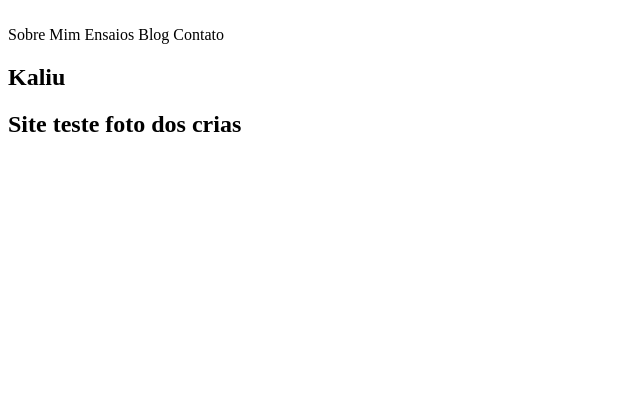
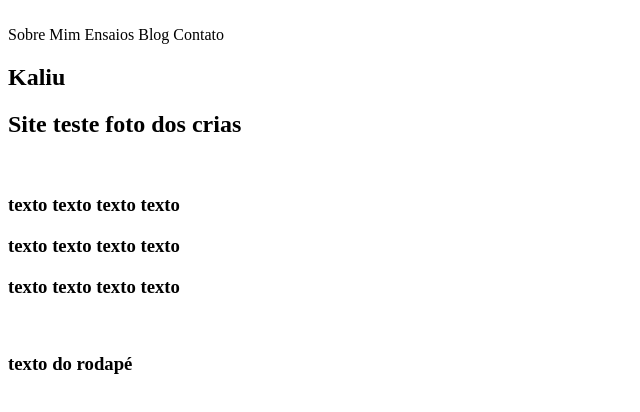
Before and after one commit to Fkaliu/site-fotografia, a plain HTML site: page index.html in a window 1280 px wide. Shown: the whole page, without its empty margins (0-640 px from the left). Drawn offline with Linux system fonts and the light colour scheme.

Commit message:
iniciando esqueleto da pagina

```diff
--- a/index.html
+++ b/index.html
@@ -26,14 +26,14 @@
             </div>
             <img>
         </section>
-
-        <section>
-
-        </section>
+            <h3>texto texto texto texto</h3>
+            <h3>texto texto texto texto</h3>
+            <h3>texto texto texto texto</h3>
     </main>
 
     <footer>
-
+        <img>
+        <h3>texto do rodapé</h3>
     </footer>
 </body>
 </html>
```
